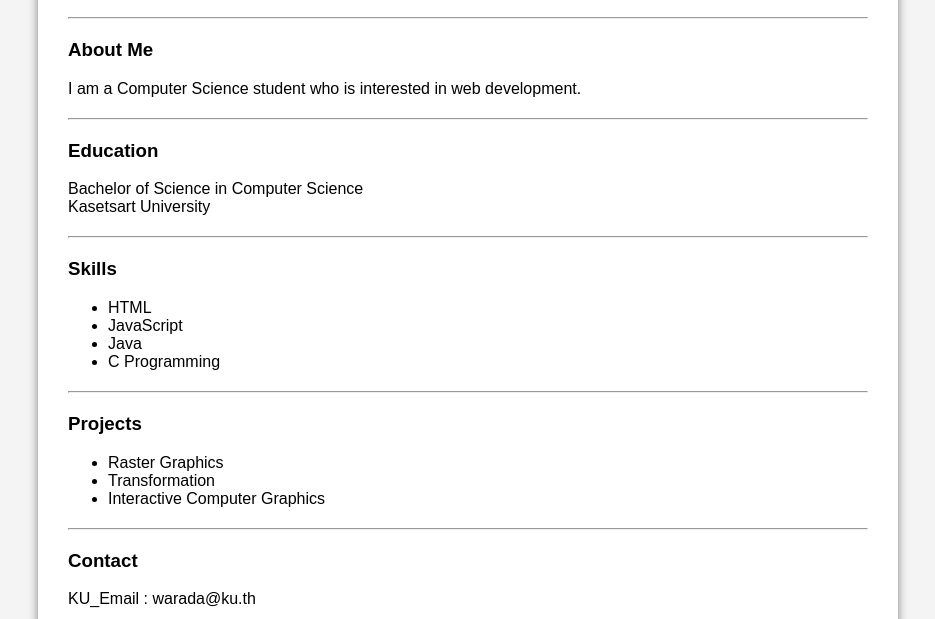
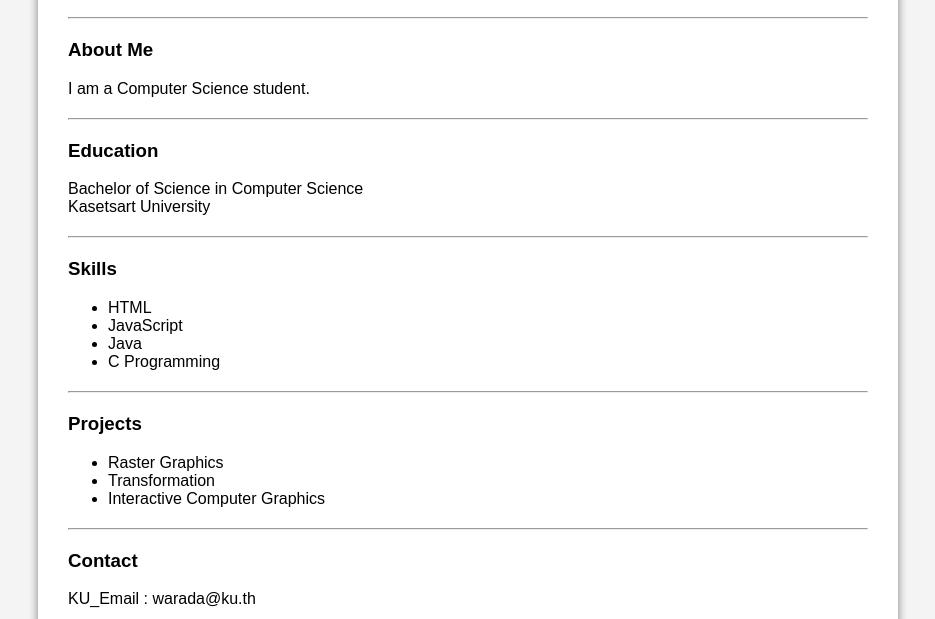
Before and after one commit to Cheldon01/Warada-800.github.io, a plain HTML site: page index.html in a window 1280 px wide. Shown: the part 181-800 px from the top of the page, without its empty margins (172-1107 px from the left). Drawn offline with Linux system fonts and the light colour scheme.

Commit message:
Update index.html

```diff
--- a/index.html
+++ b/index.html
@@ -56,7 +56,7 @@
 <h3>About Me</h3>
 
 <p>
-I am a Computer Science student who is interested in web development.
+I am a Computer Science student.
 </p>
 
 <hr>
```
